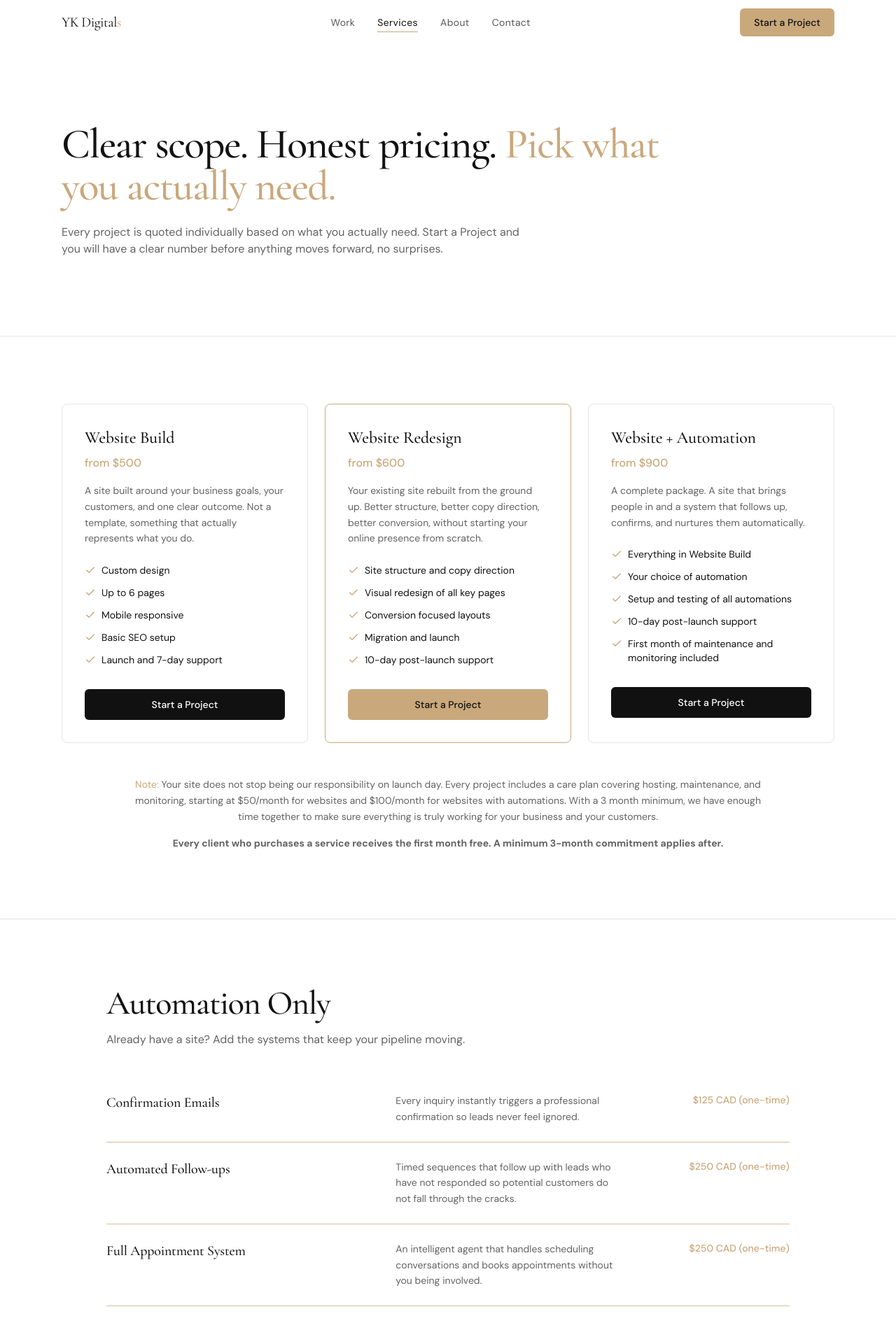
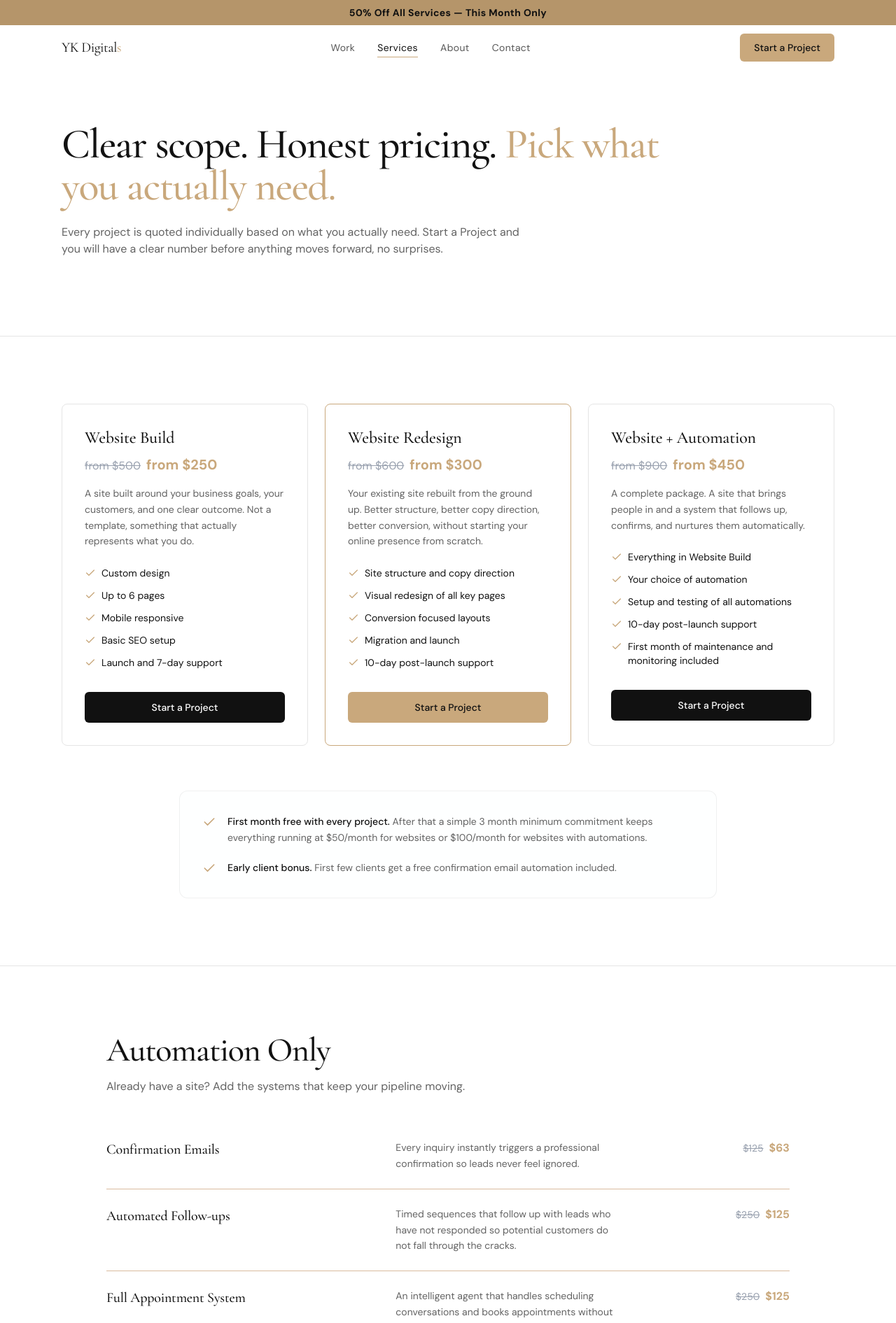
Before and after one commit to yk06-web/ykportfolio1-main, a React (Vite) app in the folder ykportfolio1-main/: page /services in a window 1280 px wide. Shown: the top 1891 px of the page at 70% size. Built offline with nearby package versions, Linux system fonts and the light colour scheme.

Commit message:
feat: implement 50% discount campaign with updated service pricing and promotional header banner

```diff
--- a/ykportfolio1-main/src/components/Header.tsx
+++ b/ykportfolio1-main/src/components/Header.tsx
@@ -31,19 +31,29 @@ export function Header() {
 
   return (
     <header
-      className={`fixed top-0 z-50 w-full transition-colors duration-300 ${headerBg}`}
+      className={`fixed top-0 z-50 w-full flex flex-col transition-colors duration-300 ${headerBg}`}
     >
-      <div className="mx-auto flex h-16 max-w-6xl items-center justify-between px-6">
+      <div
+        className="relative overflow-hidden py-2 text-center text-sm font-bold text-[#111111]"
+        style={{ animation: "breathe-bg 4s ease-in-out infinite" }}
+      >
+        <div className="relative z-10 tracking-wide">50% Off All Services — This Month Only</div>
+        <div
+          className="absolute inset-0 z-0 -translate-x-full bg-gradient-to-r from-transparent via-white/30 to-transparent"
+          style={{ animation: "shimmer 3s infinite ease-in-out" }}
+        />
+      </div>
+      <div className="mx-auto flex h-16 w-full max-w-6xl items-center justify-between px-6">
         <Link
           to="/"
-          className={`font-serif text-xl tracking-tight ${textColor}`}
+          className={`shrink-0 font-serif text-xl tracking-tight ${textColor}`}
           onClick={() => setOpen(false)}
         >
           YK Digital<span style={{ color: "#C9A87C" }}>s</span>
         </Link>
 
 
-        <nav className="hidden items-center gap-8 md:flex">
+        <nav className="hidden items-center gap-4 lg:gap-8 md:flex">
           {navLinks.map((link) => {
             const active = pathname === link.to;
             return (
@@ -66,7 +76,7 @@ export function Header() {
           })}
         </nav>
 
-        <div className="hidden md:block">
+        <div className="hidden shrink-0 md:block">
           <a
             href={TALLY_URL}
             target="_blank"
--- a/ykportfolio1-main/src/pages/Services.tsx
+++ b/ykportfolio1-main/src/pages/Services.tsx
@@ -9,7 +9,8 @@ const TALLY_URL = "https://tally.so/r/q4E799";
 const mainServices = [
   {
     name: "Website Build",
-    price: "from $500",
+    originalPrice: "from $500",
+    newPrice: "from $250",
     body: "A site built around your business goals, your customers, and one clear outcome. Not a template, something that actually represents what you do.",
     items: [
       "Custom design",
@@ -21,7 +22,8 @@ const mainServices = [
   },
   {
     name: "Website Redesign",
-    price: "from $600",
+    originalPrice: "from $600",
+    newPrice: "from $300",
     body: "Your existing site rebuilt from the ground up. Better structure, better copy direction, better conversion, without starting your online presence from scratch.",
     items: [
       "Site structure and copy direction",
@@ -34,7 +36,8 @@ const mainServices = [
   },
   {
     name: "Website + Automation",
-    price: "from $900",
+    originalPrice: "from $900",
+    newPrice: "from $450",
     body: "A complete package. A site that brings people in and a system that follows up, confirms, and nurtures them automatically.",
     items: [
       "Everything in Website Build",
@@ -49,37 +52,41 @@ const mainServices = [
 const automations = [
   {
     name: "Confirmation Emails",
-    price: "$125 CAD (one-time)",
+    originalPrice: "$125",
+    newPrice: "$63",
     body: "Every inquiry instantly triggers a professional confirmation so leads never feel ignored.",
   },
   {
     name: "Automated Follow-ups",
-    price: "$250 CAD (one-time)",
+    originalPrice: "$250",
+    newPrice: "$125",
     body: "Timed sequences that follow up with leads who have not responded so potential customers do not fall through the cracks.",
   },
   {
     name: "Full Appointment System",
-    price: "$250 CAD (one-time)",
+    originalPrice: "$250",
+    newPrice: "$125",
     body: "An intelligent agent that handles scheduling conversations and books appointments without you being involved.",
   },
   {
     name: "24/7 Chat Agent",
-    price: "$500 CAD (one-time)",
+    originalPrice: "$500",
+    newPrice: "$250",
     body: "An AI-powered chat agent on your website that answers questions, qualifies leads, and captures contact info around the clock.",
   },
   {
     name: "Website Maintenance + Hosting",
-    price: "$50 CAD/month",
+    price: "$50/month",
     body: "Your site stays fast, secure, and up to date. Small edits included.",
   },
   {
     name: "Automation Monitoring",
-    price: "$60 CAD/month",
+    price: "$60/month",
     body: "Your automations stay running, tested, and updated. If something breaks it gets fixed before you notice.",
   },
   {
     name: "Website + Automation Bundle",
-    price: "$100 CAD/month",
+    price: "$100/month",
     body: "Complete maintenance and monitoring for both your website and your automation systems.",
   },
 ];
@@ -140,9 +147,14 @@ export default function Services() {
                 }}
               >
                 <h2 className="font-serif text-2xl text-foreground">{s.name}</h2>
-                <p className="mt-2 text-base font-medium" style={{ color: "#C9A87C" }}>
-                  {s.price}
-                </p>
+                <div className="mt-2 flex items-baseline gap-2">
+                  <span className="text-base text-gray-400 line-through">
+                    {s.originalPrice}
+                  </span>
+                  <span className="text-xl font-bold" style={{ color: "#C9A87C" }}>
+                    {s.newPrice}
+                  </span>
+                </div>
                 <p className="mt-4 text-sm leading-relaxed text-muted-foreground">{s.body}</p>
 
                 <ul className="mt-6 space-y-3">
@@ -173,12 +185,20 @@ export default function Services() {
             ))}
           </div>
 
-          <p className="mt-12 mx-auto max-w-4xl text-center text-sm leading-relaxed text-muted-foreground">
-            <span style={{ color: "#C9A87C" }}>Note:</span> Your site does not stop being our responsibility on launch day. Every project includes a care plan covering hosting, maintenance, and monitoring, starting at $50/month for websites and $100/month for websites with automations. With a 3 month minimum, we have enough time together to make sure everything is truly working for your business and your customers.
-          </p>
-          <p className="mt-4 mx-auto max-w-4xl text-center text-sm font-bold leading-relaxed text-muted-foreground">
-            Every client who purchases a service receives the first month free. A minimum 3-month commitment applies after.
-          </p>
+          <div className="mx-auto mt-16 max-w-3xl space-y-5 rounded-xl border border-border/50 bg-card/50 p-6 sm:p-8">
+            <div className="flex items-start gap-4">
+              <Check className="mt-0.5 h-5 w-5 shrink-0" style={{ color: "#C9A87C" }} />
+              <p className="text-sm leading-relaxed text-muted-foreground">
+                <strong className="font-medium text-foreground">First month free with every project.</strong> After that a simple 3 month minimum commitment keeps everything running at $50/month for websites or $100/month for websites with automations.
+              </p>
+            </div>
+            <div className="flex items-start gap-4">
+              <Check className="mt-0.5 h-5 w-5 shrink-0" style={{ color: "#C9A87C" }} />
+              <p className="text-sm leading-relaxed text-muted-foreground">
+                <strong className="font-medium text-foreground">Early client bonus.</strong> First few clients get a free confirmation email automation included.
+              </p>
+            </div>
+          </div>
         </div>
       </section>
 
@@ -207,10 +227,21 @@ export default function Services() {
                 <div className="md:col-span-4">
                   <p className="text-sm leading-relaxed text-muted-foreground">{a.body}</p>
                 </div>
-                <div className="md:col-span-3 md:text-right">
-                  <p className="text-sm font-medium" style={{ color: "#C9A87C" }}>
-                    {a.price}
-                  </p>
+                <div className="md:col-span-3 md:text-right flex items-baseline justify-end gap-2">
+                  {a.originalPrice ? (
+                    <>
+                      <span className="text-sm text-gray-400 line-through">
+                        {a.originalPrice}
+                      </span>
+                      <span className="text-base font-bold" style={{ color: "#C9A87C" }}>
+                        {a.newPrice}
+                      </span>
+                    </>
+                  ) : (
+                    <span className="text-sm font-medium" style={{ color: "#C9A87C" }}>
+                      {a.price}
+                    </span>
+                  )}
                 </div>
               </div>
             ))}
--- a/ykportfolio1-main/src/styles.css
+++ b/ykportfolio1-main/src/styles.css
@@ -140,6 +140,15 @@
   to { opacity: 1; transform: translateY(0); }
 }
 
+@keyframes breathe-bg {
+  0%, 100% { background-color: #C9A87C; }
+  50% { background-color: #B5956A; }
+}
+
+@keyframes shimmer {
+  100% { transform: translateX(100%); }
+}
+
 .yk-rise { animation: yk-rise 0.8s ease-out both; }
 .yk-rise-1 { animation: yk-rise 0.8s ease-out 0.1s both; }
 .yk-rise-2 { animation: yk-rise 0.8s ease-out 0.4s both; }
```
